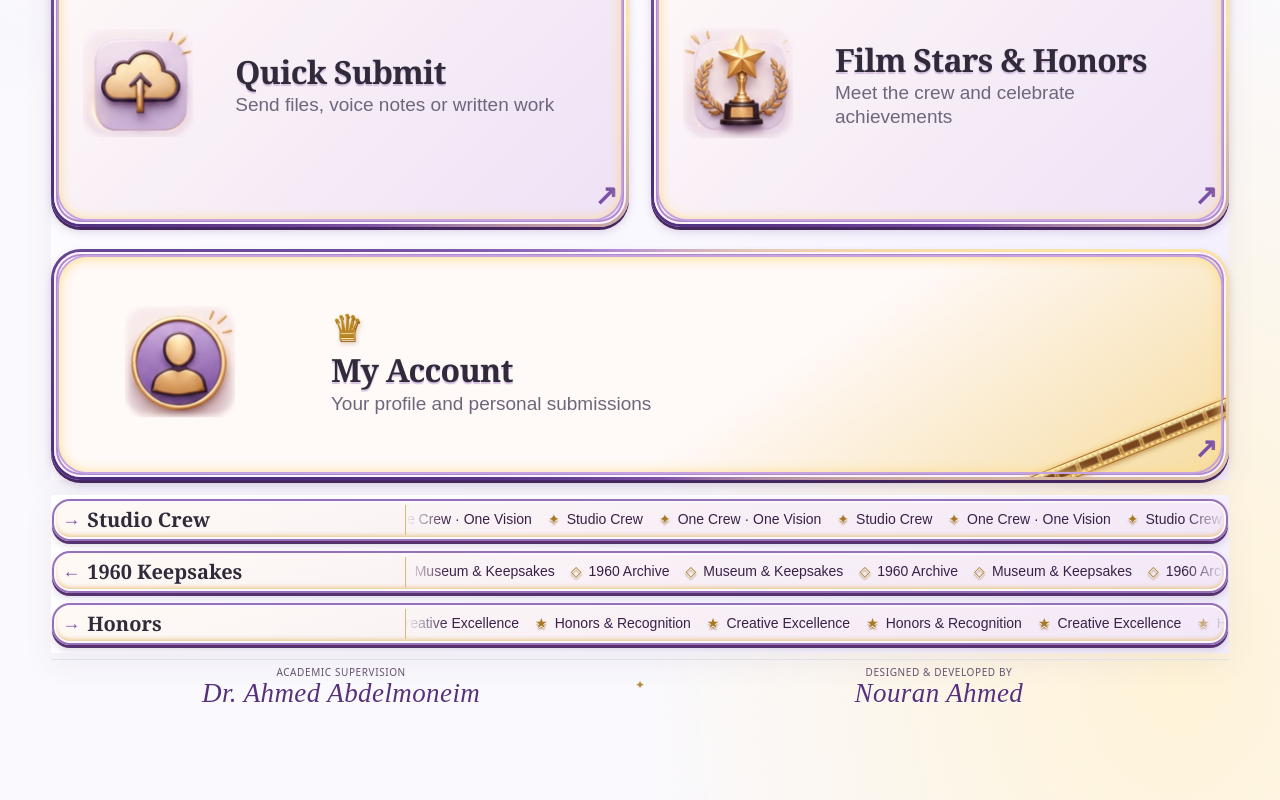
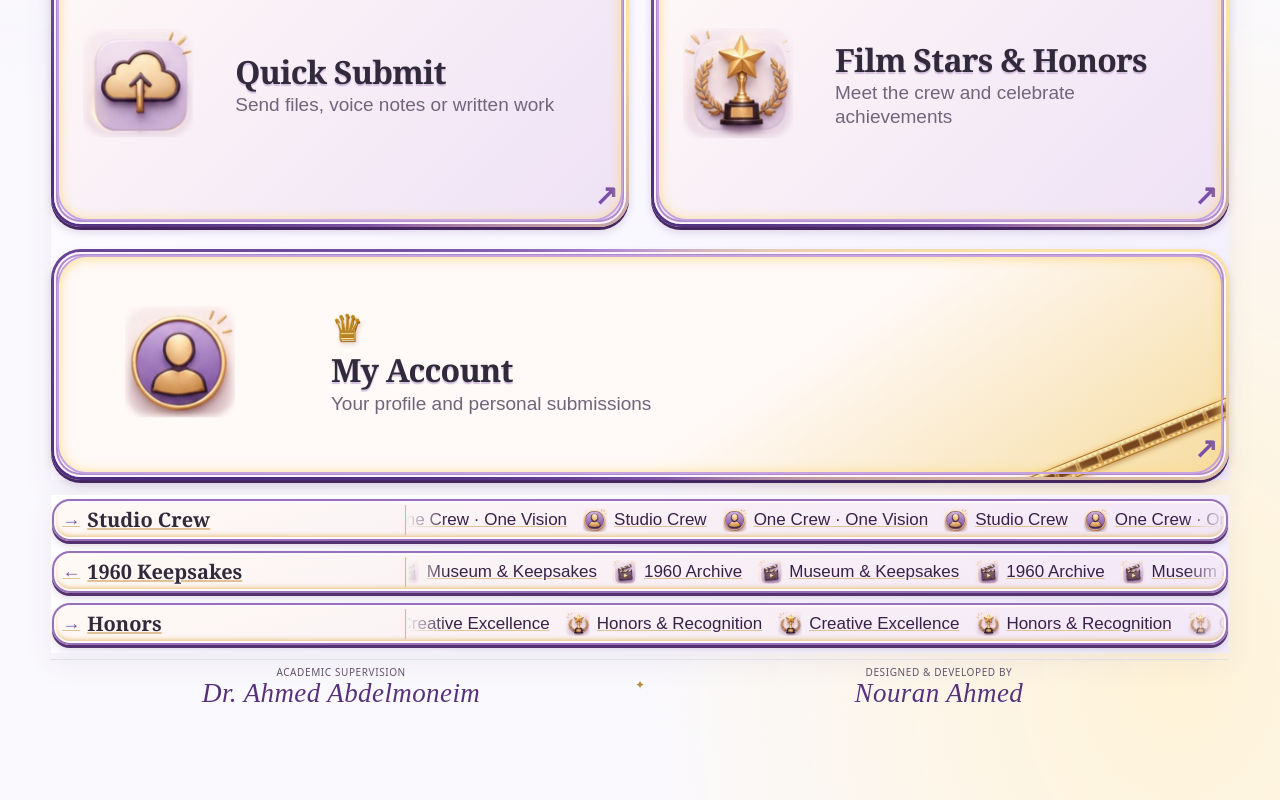
Before and after one commit to Nouranahmed126/1960-studio, a Next.js app: page / in a window 1280 px wide. Shown: the part 884-1684 px from the top of the page. Built offline with nearby package versions, Linux system fonts and the light colour scheme; no server answers.

Commit message:
Make full ribbons navigable with studio icon assets

```diff
--- a/app/reference-ribbons.tsx
+++ b/app/reference-ribbons.tsx
@@ -6,5 +6,5 @@ export default function Ribbons(){
  const [names,setNames]=useState<string[]>([]),[honors,setHonors]=useState<string[]>([]),[props,setProps]=useState<string[]>([]),[,setStatus]=useState("Loading…");
  useEffect(()=>{let active=true;const db=getSupabase();if(!db)return;async function load(){if(!db)return;const {data:{user}}=await db.auth.getUser();if(!user){if(active){setNames([]);setHonors([]);setProps([]);setStatus("Sign in to view")}return;}const p=await db.from("profiles").select("app_role,approval_status").eq("id",user.id).single();if(!p.data||(p.data.app_role!=="supervisor"&&p.data.approval_status!=="approved"))return;const [crew,awards,museum,cassette]=await Promise.all([db.rpc("list_approved_crew"),db.from("studio_honors").select("student_name,award,achievement").order("created_at",{ascending:false}).limit(100),db.from("studio_props").select("id,title").order("created_at",{ascending:false}).limit(150),db.from("project_gallery").select("id").eq("id",1).maybeSingle()]);if(!active)return;setStatus("No entries available");if(!museum.error)setProps([...(museum.data??[]).filter(m=>m.id!==2).map(m=>m.title),...(cassette.data?["شرائط الكاسيت القديمة"]:[])].filter(Boolean));if(!crew.error)setNames([...new Set<string>((crew.data??[]).map((m:{full_name:string})=>m.full_name.trim()).filter(Boolean))]);if(!awards.error)setHonors((awards.data??[]).map(m=>[m.student_name,m.award,m.achievement].filter(Boolean).join(" · ")));}void load();const {data:auth}=db.auth.onAuthStateChange(()=>{setTimeout(()=>void load(),0)});const timer=setInterval(()=>void load(),45000);return()=>{active=false;auth.subscription.unsubscribe();clearInterval(timer)}},[]);
  const rows=[{label:"Studio Crew",items:names.length?names:["Studio Crew","One Crew · One Vision"],symbol:"✦",href:"/crew"},{label:"1960 Keepsakes",items:props.length?props:["1960 Archive","Museum & Keepsakes"],symbol:"◇",href:"/museum"},{label:"Honors",items:honors.length?honors:["Honors & Recognition","Creative Excellence"],symbol:"★",href:"/honor-board"}];
- return <section className="reference-ribbons" aria-label="Studio highlights">{rows.map((r,i)=><div className={"reference-ribbon ribbon-"+i} key={r.label}><div className="ribbon-heading"><span aria-hidden="true">{i===1?"←":"→"}</span><strong>{r.label}</strong></div><div className="ribbon-window"><div className="reference-ribbon-track">{[0,1].map(n=><div className="reference-ribbon-group" key={n} aria-hidden={n===1?true:undefined}>{[0,1,2].flatMap(k=>r.items.map((item,j)=><span className="ribbon-item" key={k+"-"+j}><span aria-hidden="true">{r.symbol}</span>{r.href?<Link href={r.href} tabIndex={n===1||k>0?-1:undefined}><bdi>{item}</bdi></Link>:<bdi>{item}</bdi>}</span>))}</div>)}</div></div></div>)}</section>
+ return <section className="reference-ribbons" aria-label="Studio highlights">{rows.map((r,i)=><Link href={r.href} className={"reference-ribbon ribbon-"+i} key={r.label} aria-label={r.label}><div className="ribbon-heading"><span aria-hidden="true">{i===1?"←":"→"}</span><strong>{r.label}</strong></div><div className="ribbon-window"><div className="reference-ribbon-track">{[0,1].map(n=><div className="reference-ribbon-group" key={n} aria-hidden={n===1?true:undefined}>{[0,1,2].flatMap(k=>r.items.map((item,j)=><span className="ribbon-item" key={k+"-"+j}><img className="ribbon-emblem" src={i===0?"/icon-account.png":i===1?"/icon-timeline.png":"/icon-honors.png"} alt="" width={24} height={24}/><bdi>{item}</bdi></span>))}</div>)}</div></div></Link>)}</section>
 }
```
